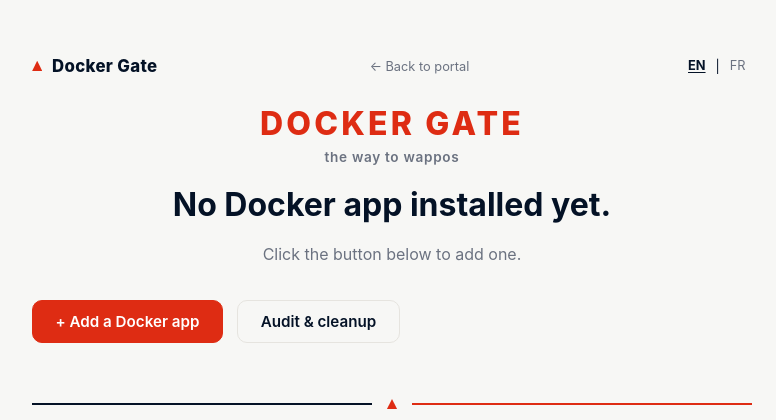
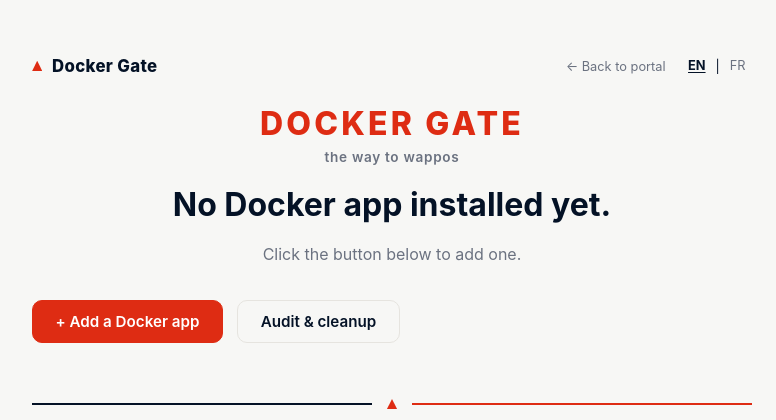
Before and after one commit to byrtn/docker_gate_ynh, a Flask app: page / in a window 1280 px wide. Shown: the top 420 px of the page, without its empty margins (248-1024 px from the left). Run offline with Flask 3, Linux system fonts and the light colour scheme.

Commit message:
style(docker-gate): lien retour portail repositionne a gauche du switch EN|FR
Groupe header-right (flex, gap 1rem) au lieu d'un 3e element en
space-between - le lien "Retour au portail" est maintenant colle a
gauche du selecteur de langue plutot que centre dans le header.
Manifeste bumpe 0.2~ynh5 -> 0.2~ynh6.

```diff
--- a/manifest.toml
+++ b/manifest.toml
@@ -7,7 +7,7 @@ name = "Docker Gate"
 description.en = "Install Docker and expose containers behind YunoHost's SSO with one click"
 description.fr = "Installe Docker et expose des conteneurs derrière le SSO de YunoHost en un clic"
 
-version = "0.2~ynh5"
+version = "0.2~ynh6"
 
 maintainers = ["byrtn"]
 
--- a/sources/templates/base.html
+++ b/sources/templates/base.html
@@ -42,6 +42,7 @@
   .app-header { display: flex; align-items: center; justify-content: space-between; margin-bottom: 1.75rem; }
   .app-header .logo { display: flex; align-items: center; gap: 0.6rem; font-weight: 800; font-size: 1.05rem; letter-spacing: 0.02em; color: var(--color-primary); }
   .tri { width: 0.65rem; height: 0.65rem; background: var(--color-accent); clip-path: polygon(50% 0%, 0% 100%, 100% 100%); display: inline-block; flex-shrink: 0; }
+  .header-right { display: flex; align-items: center; gap: 1rem; }
   .nav-back-portal { font-size: 0.8rem; color: var(--color-text-dim); text-decoration: none; }
   .nav-back-portal:hover { color: var(--color-primary); text-decoration: underline; }
 
@@ -299,10 +300,12 @@
 <div class="wrap">
   <header class="app-header">
     <div class="logo"><span class="tri"></span> Docker Gate</div>
-    <a class="nav-back-portal" href="/yunohost/sso/">{{ t('nav_back_portal') }}</a>
-    <div class="lang-switcher">
-      <a href="{{ url_for('set_language', lang='en') }}" class="{{ 'active' if current_lang() == 'en' else '' }}">EN</a> |
-      <a href="{{ url_for('set_language', lang='fr') }}" class="{{ 'active' if current_lang() == 'fr' else '' }}">FR</a>
+    <div class="header-right">
+      <a class="nav-back-portal" href="/yunohost/sso/">{{ t('nav_back_portal') }}</a>
+      <div class="lang-switcher">
+        <a href="{{ url_for('set_language', lang='en') }}" class="{{ 'active' if current_lang() == 'en' else '' }}">EN</a> |
+        <a href="{{ url_for('set_language', lang='fr') }}" class="{{ 'active' if current_lang() == 'fr' else '' }}">FR</a>
+      </div>
     </div>
   </header>
   <div class="eyebrow">Docker Gate<br><span class="eyebrow-sub">the way to wappos</span></div>
```
Also changed, not shown: CHANGELOG.md.
